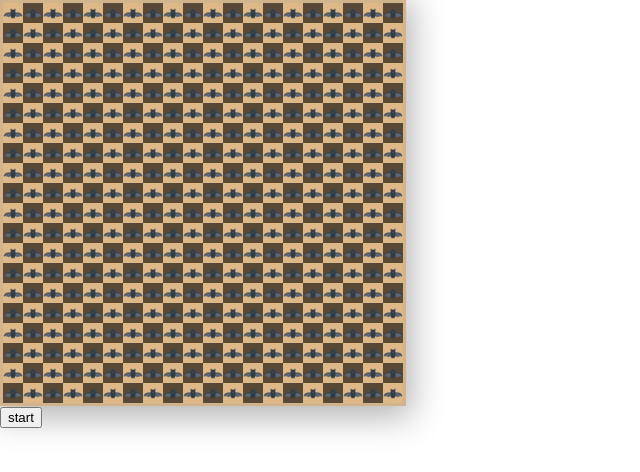
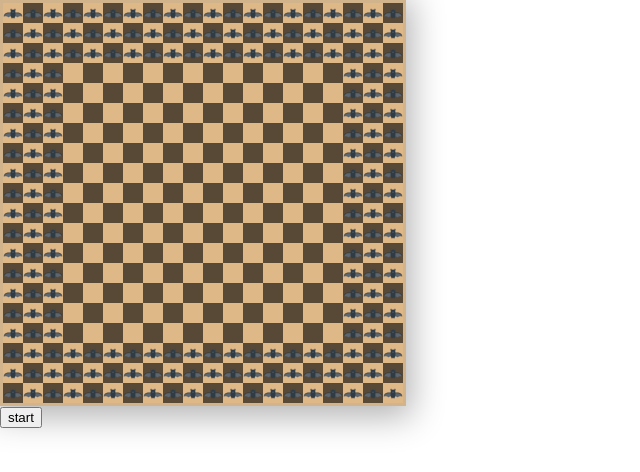
Before and after one commit to yuqi17/killing-the-virtus, a React (Create React App) app: page / in a window 1280 px wide. Shown: the top 472 px of the page, without its empty margins (0-640 px from the left). Built offline with nearby package versions, Linux system fonts and the light colour scheme.

Commit message:
索引记忆，可前后移动

```diff
--- a/src/components/ChessBoard/ChessBoard.js
+++ b/src/components/ChessBoard/ChessBoard.js
@@ -18,20 +18,20 @@ export default class ChessBoard extends Component {
     [1, 1, 1, 1, 1, 1, 1, 1, 1, 1, 1, 1, 1, 1, 1, 1, 1, 1, 1, 1],
     [1, 1, 1, 1, 1, 1, 1, 1, 1, 1, 1, 1, 1, 1, 1, 1, 1, 1, 1, 1],
     [1, 1, 1, 1, 1, 1, 1, 1, 1, 1, 1, 1, 1, 1, 1, 1, 1, 1, 1, 1],
-    [1, 1, 1, 1, 1, 1, 1, 1, 1, 1, 1, 1, 1, 1, 1, 1, 1, 1, 1, 1],
-    [1, 1, 1, 1, 1, 1, 1, 1, 1, 1, 1, 1, 1, 1, 1, 1, 1, 1, 1, 1],
-    [1, 1, 1, 1, 1, 1, 1, 1, 1, 1, 1, 1, 1, 1, 1, 1, 1, 1, 1, 1],
-    [1, 1, 1, 1, 1, 1, 1, 1, 1, 1, 1, 1, 1, 1, 1, 1, 1, 1, 1, 1],
-    [1, 1, 1, 1, 1, 1, 1, 1, 1, 1, 1, 1, 1, 1, 1, 1, 1, 1, 1, 1],
-    [1, 1, 1, 1, 1, 1, 1, 1, 1, 1, 1, 1, 1, 1, 1, 1, 1, 1, 1, 1],
-    [1, 1, 1, 1, 1, 1, 1, 1, 1, 1, 1, 1, 1, 1, 1, 1, 1, 1, 1, 1],
-    [1, 1, 1, 1, 1, 1, 1, 1, 1, 1, 1, 1, 1, 1, 1, 1, 1, 1, 1, 1],
-    [1, 1, 1, 1, 1, 1, 1, 1, 1, 1, 1, 1, 1, 1, 1, 1, 1, 1, 1, 1],
-    [1, 1, 1, 1, 1, 1, 1, 1, 1, 1, 1, 1, 1, 1, 1, 1, 1, 1, 1, 1],
-    [1, 1, 1, 1, 1, 1, 1, 1, 1, 1, 1, 1, 1, 1, 1, 1, 1, 1, 1, 1],
-    [1, 1, 1, 1, 1, 1, 1, 1, 1, 1, 1, 1, 1, 1, 1, 1, 1, 1, 1, 1],
-    [1, 1, 1, 1, 1, 1, 1, 1, 1, 1, 1, 1, 1, 1, 1, 1, 1, 1, 1, 1],
-    [1, 1, 1, 1, 1, 1, 1, 1, 1, 1, 1, 1, 1, 1, 1, 1, 1, 1, 1, 1],
+    [1, 1, 1, 0, 0, 0, 0, 0, 0, 0, 0, 0, 0, 0, 0, 0, 0, 1, 1, 1],
+    [1, 1, 1, 0, 0, 0, 0, 0, 0, 0, 0, 0, 0, 0, 0, 0, 0, 1, 1, 1],
+    [1, 1, 1, 0, 0, 0, 0, 0, 0, 0, 0, 0, 0, 0, 0, 0, 0, 1, 1, 1],
+    [1, 1, 1, 0, 0, 0, 0, 0, 0, 0, 0, 0, 0, 0, 0, 0, 0, 1, 1, 1],
+    [1, 1, 1, 0, 0, 0, 0, 0, 0, 0, 0, 0, 0, 0, 0, 0, 0, 1, 1, 1],
+    [1, 1, 1, 0, 0, 0, 0, 0, 0, 0, 0, 0, 0, 0, 0, 0, 0, 1, 1, 1],
+    [1, 1, 1, 0, 0, 0, 0, 0, 0, 0, 0, 0, 0, 0, 0, 0, 0, 1, 1, 1],
+    [1, 1, 1, 0, 0, 0, 0, 0, 0, 0, 0, 0, 0, 0, 0, 0, 0, 1, 1, 1],
+    [1, 1, 1, 0, 0, 0, 0, 0, 0, 0, 0, 0, 0, 0, 0, 0, 0, 1, 1, 1],
+    [1, 1, 1, 0, 0, 0, 0, 0, 0, 0, 0, 0, 0, 0, 0, 0, 0, 1, 1, 1],
+    [1, 1, 1, 0, 0, 0, 0, 0, 0, 0, 0, 0, 0, 0, 0, 0, 0, 1, 1, 1],
+    [1, 1, 1, 0, 0, 0, 0, 0, 0, 0, 0, 0, 0, 0, 0, 0, 0, 1, 1, 1],
+    [1, 1, 1, 0, 0, 0, 0, 0, 0, 0, 0, 0, 0, 0, 0, 0, 0, 1, 1, 1],
+    [1, 1, 1, 0, 0, 0, 0, 0, 0, 0, 0, 0, 0, 0, 0, 0, 0, 1, 1, 1],
     [1, 1, 1, 1, 1, 1, 1, 1, 1, 1, 1, 1, 1, 1, 1, 1, 1, 1, 1, 1],
     [1, 1, 1, 1, 1, 1, 1, 1, 1, 1, 1, 1, 1, 1, 1, 1, 1, 1, 1, 1],
     [1, 1, 1, 1, 1, 1, 1, 1, 1, 1, 1, 1, 1, 1, 1, 1, 1, 1, 1, 1],
@@ -128,8 +128,8 @@ export default class ChessBoard extends Component {
     target.style.transform = arr.map(t => t.replace('*', ',')).join(' ')
   }
 
-  memoLastStep(){
-      const { actions, map } = this.memo.pop()
+  memoLastStep(i){
+      const { actions, map } = this.memo[i]
 
       this.mapArr = map
 
@@ -145,12 +145,13 @@ export default class ChessBoard extends Component {
   }
 
   startMemo = () =>{
-    console.log(this.memo.length)
+    let i = 1
     const timer = setInterval(() => {
-      if(this.memo.length === 0){
+      if(this.memo.length - i < 0){
         return window.clearInterval(timer)
       }
-      this.memoLastStep()
+      this.memoLastStep(this.memo.length - i)
+      i++;
     }, 1000);
   }
 
```
